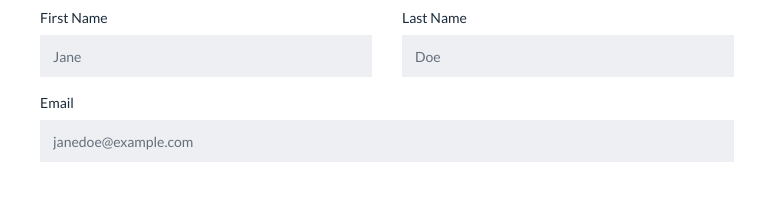
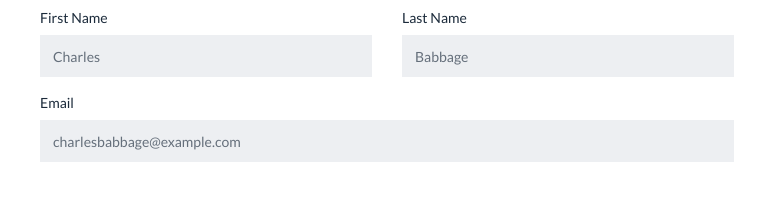
Before and after one commit to Patoleo10/Wp-Pusher-Repo, a plain HTML site: page index.html in a window 1280 px wide. Shown: the part 386-596 px from the top of the page, 160-934 px from the left. Drawn offline with Linux system fonts and the light colour scheme.

Commit message:
Update index.html

```diff
--- a/index.html
+++ b/index.html
@@ -53,7 +53,7 @@
                     type="text"
                     name="fname"
                     id="fname"
-                    placeholder="Jane"
+                    placeholder="Charles"
                   />
                 </div>
                 <div class="input-box">
@@ -62,7 +62,7 @@
                     type="text"
                     name="lname"
                     id="lname"
-                    placeholder="Doe"
+                    placeholder="Babbage"
                   />
                 </div>
               </div>
@@ -72,7 +72,7 @@
                   type="email"
                   name="email"
                   id="email"
-                  placeholder="janedoe@example.com"
+                  placeholder="charlesbabbage@example.com"
                 />
               </div>
             </form>
```
